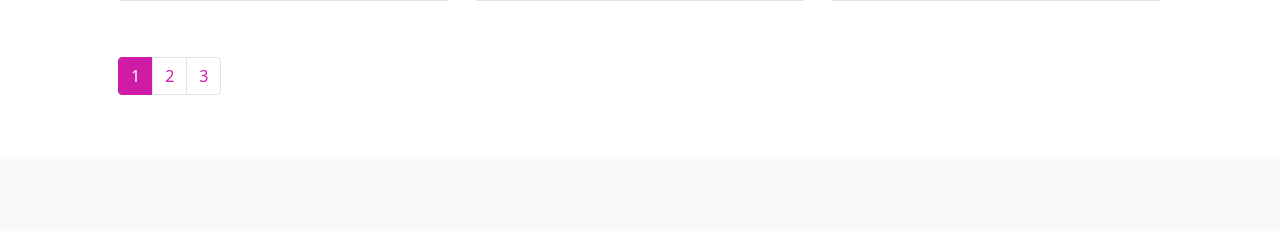
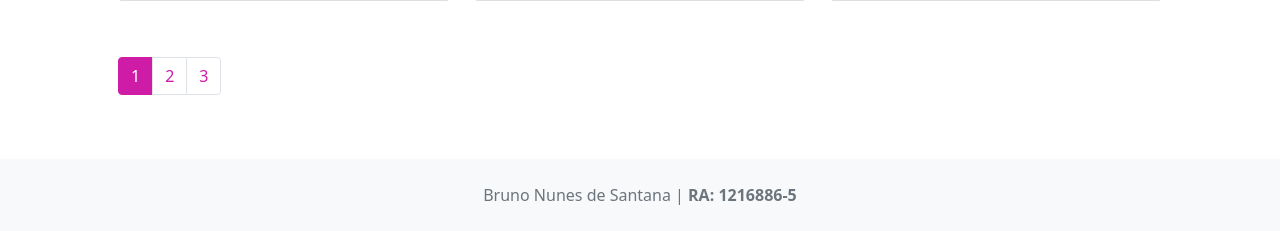
Before and after one commit to nunesbns/1216886-5_BrunoNunes, a PHP site: page / in a window 1280 px wide. Shown: the part 679-910 px from the top of the page. Before the commit the page ends 774 px from the top, so only its background shows below. Run offline with PHP 8.4, Linux system fonts and the light colour scheme; some libraries are stand-ins or nearby versions.

Commit message:
Add academic info in footer and leaflet lib

```diff
--- a/pages/parts/footer.php
+++ b/pages/parts/footer.php
@@ -1,4 +1,12 @@
 </div>
+<footer class="text-center text-lg-start bg-light text-muted">
+    <div class="text-center p-4">
+        Bruno Nunes de Santana | <strong>RA: 1216886-5</strong>
+    </div>
+</footer>
+<script src="https://unpkg.com/leaflet@1.7.1/dist/leaflet.js"
+        integrity="sha512-XQoYMqMTK8LvdxXYG3nZ448hOEQiglfqkJs1NOQV44cWnUrBc8PkAOcXy20w0vlaXaVUearIOBhiXZ5V3ynxwA=="
+        crossorigin=""></script>
 <script src="js/script.js"></script>
 <script src="https://cdn.jsdelivr.net/npm/bootstrap@5.0.2/dist/js/bootstrap.bundle.min.js"
         integrity="sha384-MrcW6ZMFYlzcLA8Nl+NtUVF0sA7MsXsP1UyJoMp4YLEuNSfAP+JcXn/tWtIaxVXM"
```
